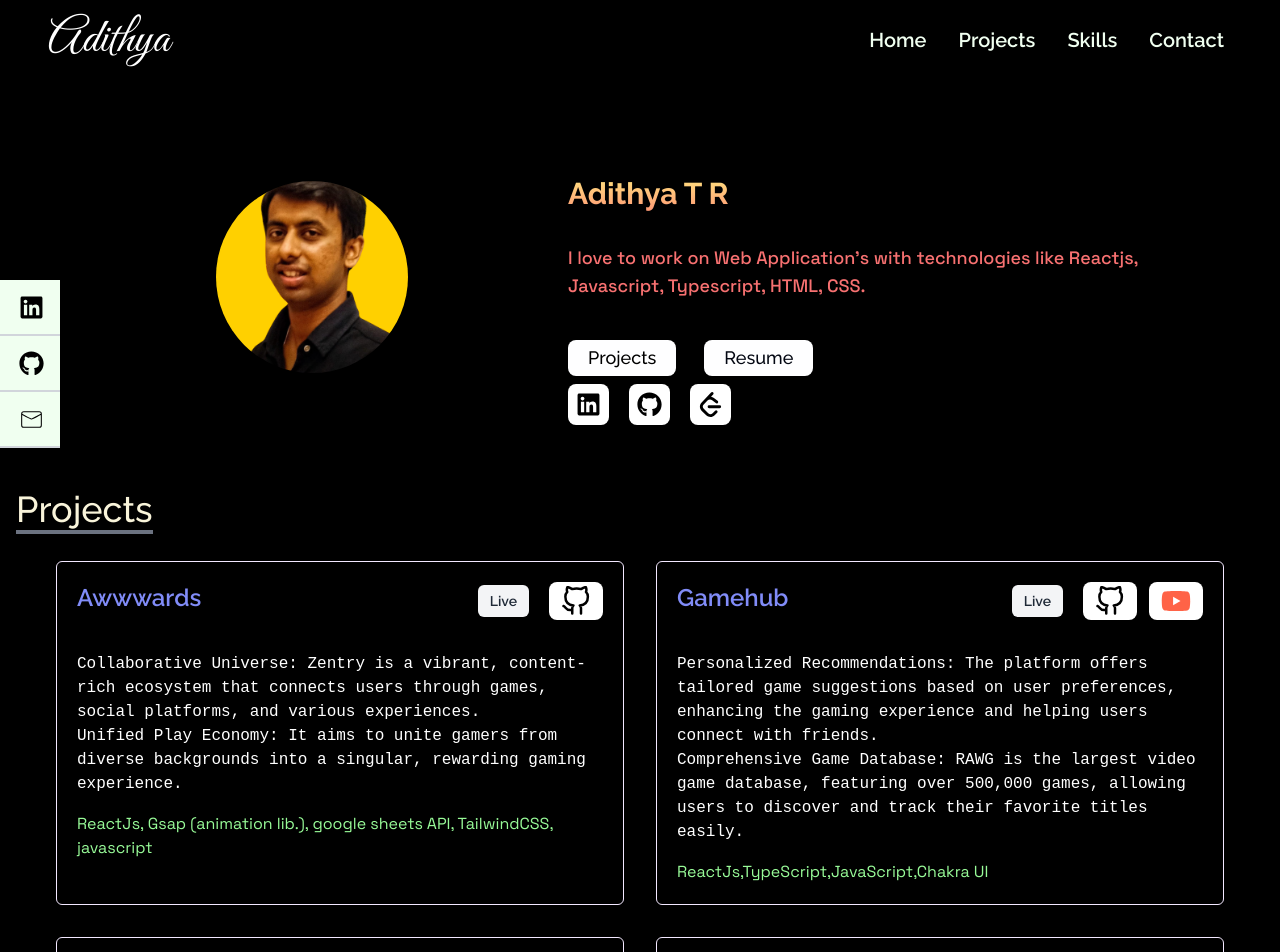
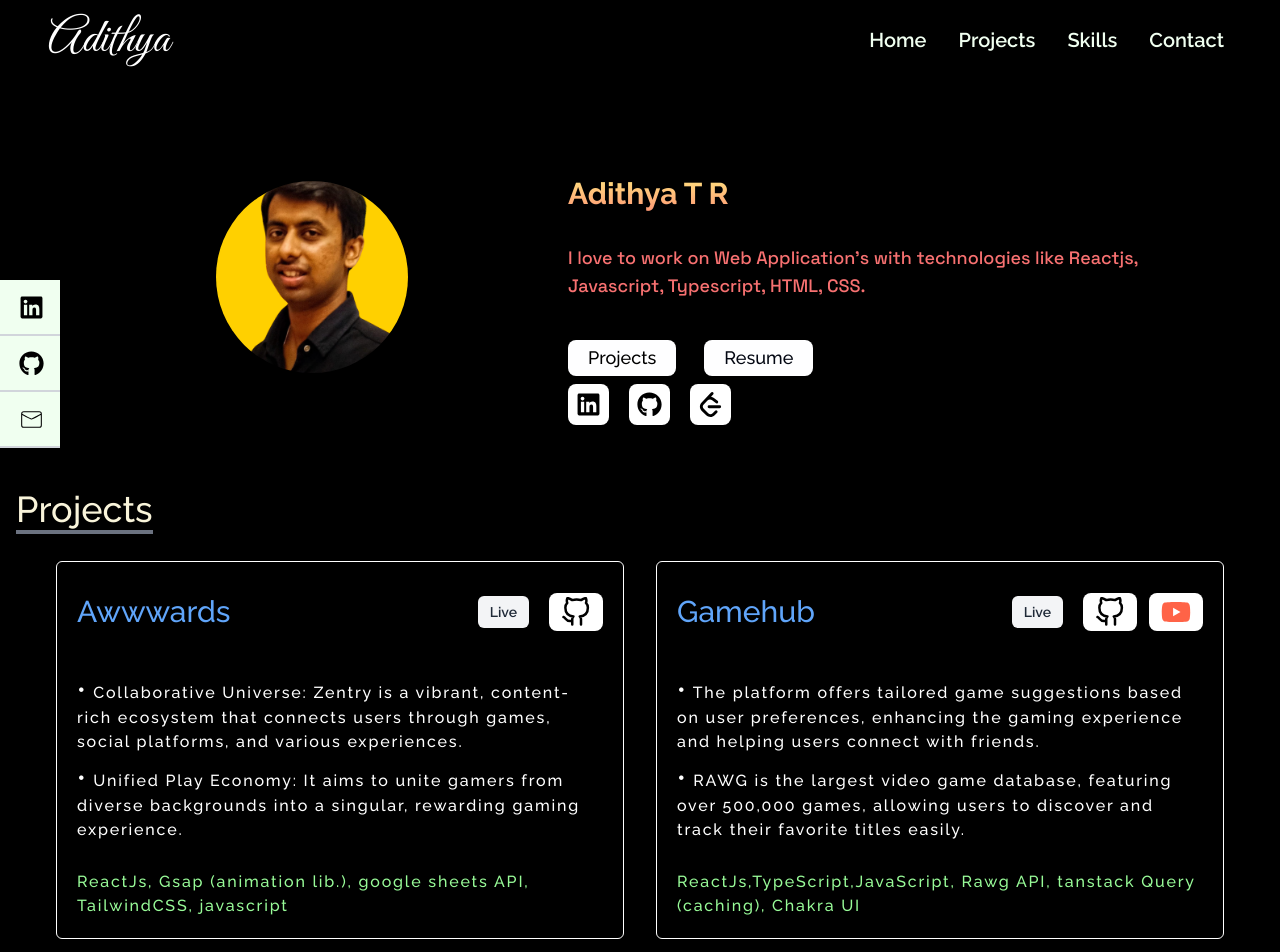
Before and after one commit to adithya61/portfolio, a React (Vite) app: page / in a window 1280 px wide. Shown: the top 952 px of the page. Built offline with nearby package versions, Linux system fonts and the light colour scheme; a web font is replaced by a local one.

Commit message:
ui update

```diff
--- a/src/components/Projects.jsx
+++ b/src/components/Projects.jsx
@@ -13,7 +13,8 @@ const Projects = () => {
         "Collaborative Universe: Zentry is a vibrant, content-rich ecosystem that connects users through games, social platforms, and various experiences.",
       "desc-2":
         "Unified Play Economy: It aims to unite gamers from diverse backgrounds into a singular, rewarding gaming experience.",
-      "tech-stack": "ReactJs, Gsap (animation lib.), google sheets API, TailwindCSS, javascript",
+      "tech-stack":
+        "ReactJs, Gsap (animation lib.), google sheets API, TailwindCSS, javascript",
       "live-link": "https://awwwardss.netlify.app/",
     },
     {
@@ -23,10 +24,11 @@ const Projects = () => {
       "github-link": "https://github.com/adithya61/GameHub",
       "video-link": "https://youtu.be/u8r9gBMkwn8",
       "desc-1":
-        "Personalized Recommendations: The platform offers tailored game suggestions based on user preferences, enhancing the gaming experience and helping users connect with friends.",
+        "The platform offers tailored game suggestions based on user preferences, enhancing the gaming experience and helping users connect with friends.",
       "desc-2":
-        "Comprehensive Game Database: RAWG is the largest video game database, featuring over 500,000 games, allowing users to discover and track their favorite titles easily.",
-      "tech-stack": "ReactJs,TypeScript,JavaScript,Chakra UI",
+        "RAWG is the largest video game database, featuring over 500,000 games, allowing users to discover and track their favorite titles easily.",
+      "tech-stack":
+        "ReactJs,TypeScript,JavaScript, Rawg API, tanstack Query (caching), Chakra UI",
       "live-link": "https://videogameshub.netlify.app/",
     },
     {
@@ -71,8 +73,7 @@ const Projects = () => {
       "video-link": "",
       "desc-1": "A classic IT cosultancy landing page",
       "desc-2": "",
-      "tech-stack":
-        "Reactjs, javascript, HTML5, TailwindCSS, ",
+      "tech-stack": "Reactjs, javascript, HTML5, TailwindCSS, ",
       "live-link": "https://zinethmvp.vercel.app/",
     },
   ];
@@ -104,14 +105,14 @@ const Projects = () => {
           {projects.map((project) => (
             <div
               key={project.id}
-              className=" w-full border-[1px] rounded-md border-purple-100"
+              className=" w-full border-[1px] rounded-md border-white"
             >
-              <div className="flex flex-row justify-between px-5 py-5">
-                <div>
-                  <span className="text-2xl font-semibold text-indigo-400 pb-3">
+              <div className="flex flex-row justify-between items-center px-5 py-5">
+                {/* <div> */}
+                  <span className="text-3xl font-medium pt-3 text-center text-blue-400 pb-3">
                     {project["project-name"]}
                   </span>
-                </div>
+                {/* </div> */}
                 <div className="flex justify-end items-center gap-3">
                   <span
                     className=" hover:bg-opacity-20 rounded-lg px-2 py-1
@@ -157,14 +158,14 @@ const Projects = () => {
               </div>
 
               {/* content */}
-              <div className="flex flex-col items-start px-5 grotesk">
-                <span className="text-base text-white pt-1 mt-2 roboto-mono-special">
-                  {project["desc-1"]}
+              <div className="flex flex-col font-medium tracking-wider text-4xl  items-start px-5 leading-10">
+                <span className="text-base text-white pt-1 mt-2 ">
+                  <span className="text-2xl">&#x2022;</span> {project["desc-1"]}
                 </span>
-                <span className="text-base text-white roboto-mono-special">
-                  {project["desc-2"]}
+                <span className="text-base text-white mt-2">
+                  <span className="text-2xl">&#x2022;</span> {project["desc-2"]}
                 </span>{" "}
-                <span className="text-base text-paleGreen pt-4 pb-5">
+                <span className="text-base text-paleGreen mt-3 pt-4 pb-5">
                   {project["tech-stack"]}
                 </span>
               </div>
```
